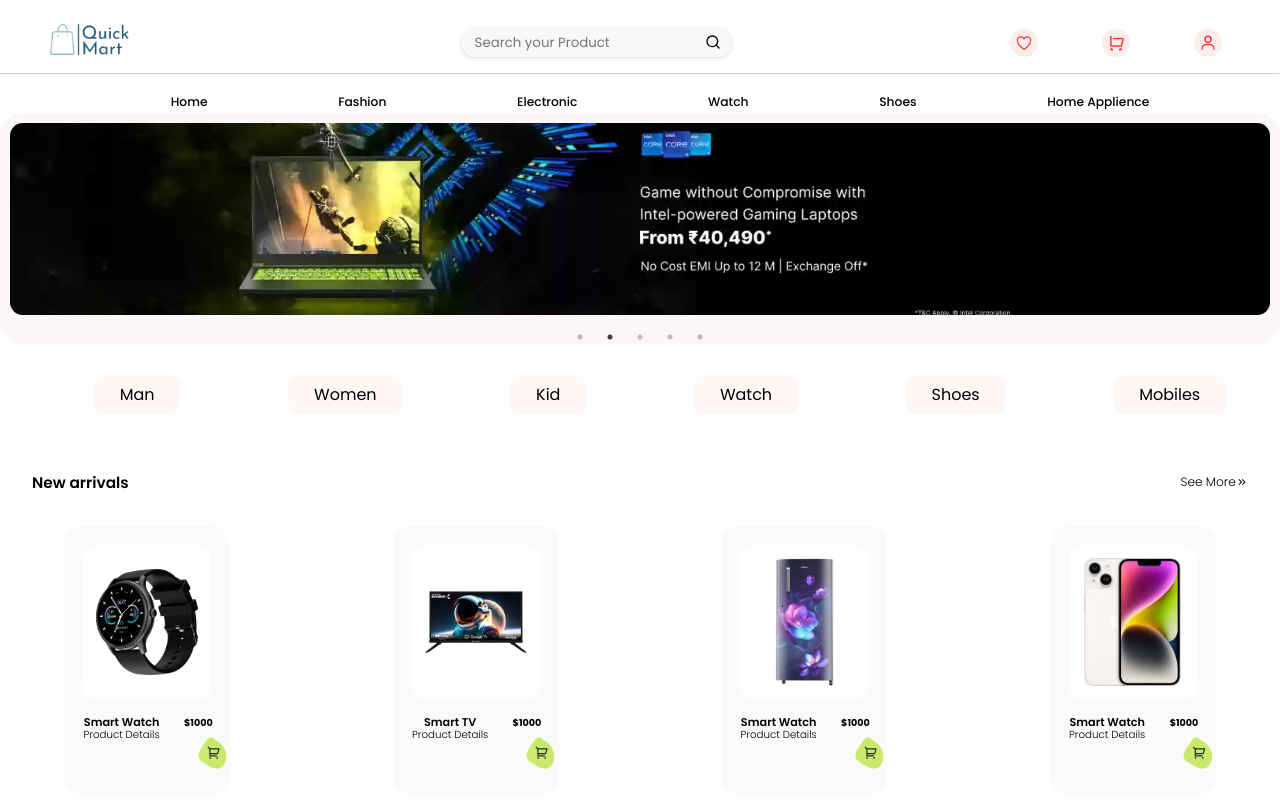
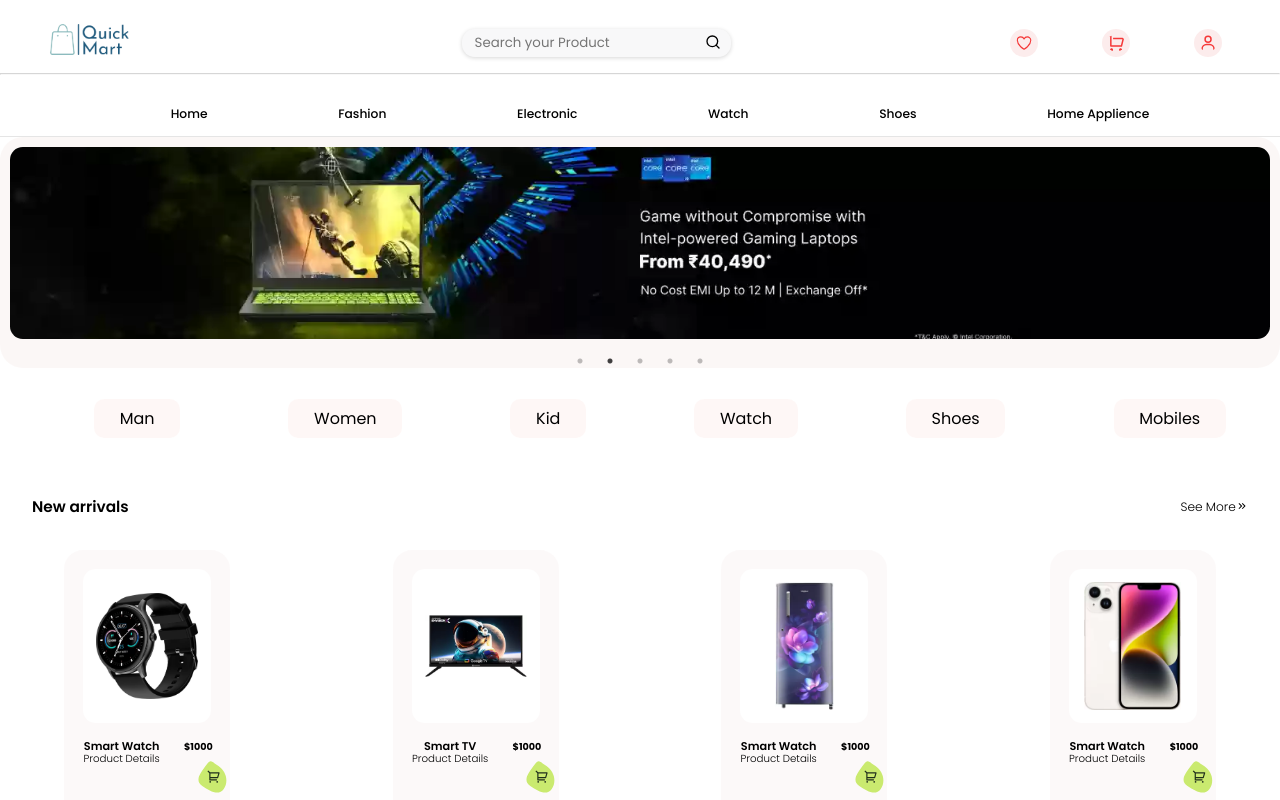
Before and after one commit to SouvagyaDash29/MultiVendor_E-commerce, a React (Create React App) app in the folder Frontend/: page / in a window 1280 px wide. Shown: the top 800 px of the page. Built offline with nearby package versions, Linux system fonts and the light colour scheme.

Commit message:
Add Some styling in Navbar.css

```diff
--- a/Frontend/src/Customer/components/Navbar/Navbar.css
+++ b/Frontend/src/Customer/components/Navbar/Navbar.css
@@ -1,3 +1,7 @@
+.Navbar{
+    padding: 0.9vw 0;
+    border-bottom: 0.12vw solid #e5e5e5;
+}
 .Navbar ul{
     display: flex;
     justify-content: space-evenly;
```
